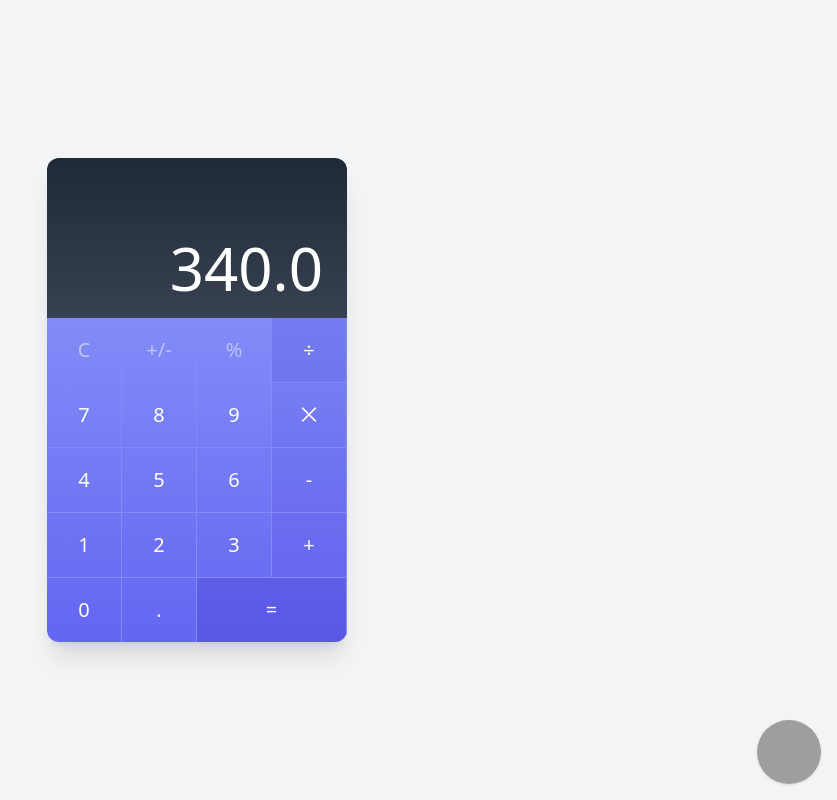
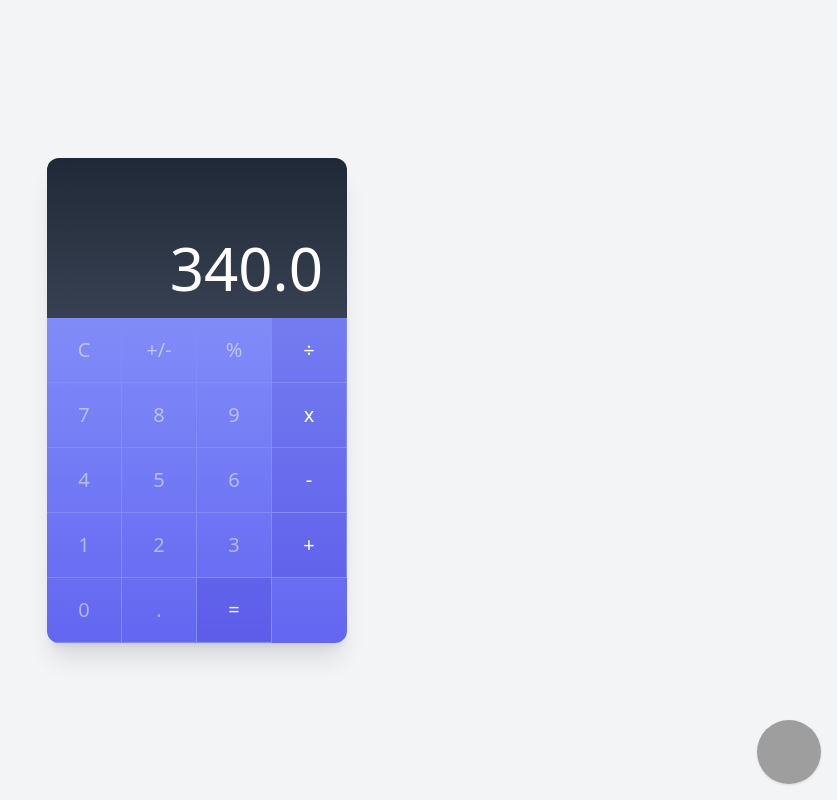
Before and after one commit to AlanMelendez/ZonelessCalculator-AngularV18, an Angular app: page / in a window 1280 px wide. Shown: the whole page, without its empty margins (443-1280 px from the left). Built offline with nearby package versions, Linux system fonts and the light colour scheme; grey boxes are pictures that could not be loaded.

Commit message:
i modified  template calculator.component and use in each button the template calculator-button

```diff
--- a/src/app/calculator/components/calculator/calculator.component.html
+++ b/src/app/calculator/components/calculator/calculator.component.html
@@ -8,60 +8,29 @@
     <calculator-button> +/-</calculator-button>
     <calculator-button> %</calculator-button>
     <calculator-button isCommand > ÷</calculator-button>
-
-
   </div>
   <div class="flex w-full">
-      <div class="w-1/4 border-r border-b border-indigo-400">
-          <button class="w-full h-16 outline-none focus:outline-none hover:bg-indigo-700 hover:bg-opacity-20 text-white text-xl font-light">7</button>
-      </div>
-      <div class="w-1/4 border-r border-b border-indigo-400">
-          <button class="w-full h-16 outline-none focus:outline-none hover:bg-indigo-700 hover:bg-opacity-20 text-white text-xl font-light">8</button>
-      </div>
-      <div class="w-1/4 border-r border-b border-indigo-400">
-          <button class="w-full h-16 outline-none focus:outline-none hover:bg-indigo-700 hover:bg-opacity-20 text-white text-xl font-light">9</button>
-      </div>
-      <div class="w-1/4 border-r border-b border-indigo-400">
-          <button class="w-full h-16 outline-none focus:outline-none bg-indigo-700 bg-opacity-10 hover:bg-opacity-20 text-white text-xl font-light">⨉</button>
-      </div>
+    <calculator-button> 7</calculator-button>
+    <calculator-button> 8</calculator-button>
+    <calculator-button> 9</calculator-button>
+    <calculator-button isCommand > x</calculator-button>
   </div>
   <div class="flex w-full">
-      <div class="w-1/4 border-r border-b border-indigo-400">
-          <button class="w-full h-16 outline-none focus:outline-none hover:bg-indigo-700 hover:bg-opacity-20 text-white text-xl font-light">4</button>
-      </div>
-      <div class="w-1/4 border-r border-b border-indigo-400">
-          <button class="w-full h-16 outline-none focus:outline-none hover:bg-indigo-700 hover:bg-opacity-20 text-white text-xl font-light">5</button>
-      </div>
-      <div class="w-1/4 border-r border-b border-indigo-400">
-          <button class="w-full h-16 outline-none focus:outline-none hover:bg-indigo-700 hover:bg-opacity-20 text-white text-xl font-light">6</button>
-      </div>
-      <div class="w-1/4 border-r border-b border-indigo-400">
-          <button class="w-full h-16 outline-none focus:outline-none bg-indigo-700 bg-opacity-10 hover:bg-opacity-20 text-white text-xl font-light">-</button>
-      </div>
+    <calculator-button> 4</calculator-button>
+    <calculator-button> 5</calculator-button>
+    <calculator-button> 6</calculator-button>
+    <calculator-button isCommand > -</calculator-button>
   </div>
   <div class="flex w-full">
-      <div class="w-1/4 border-r border-b border-indigo-400">
-          <button class="w-full h-16 outline-none focus:outline-none hover:bg-indigo-700 hover:bg-opacity-20 text-white text-xl font-light">1</button>
-      </div>
-      <div class="w-1/4 border-r border-b border-indigo-400">
-          <button class="w-full h-16 outline-none focus:outline-none hover:bg-indigo-700 hover:bg-opacity-20 text-white text-xl font-light">2</button>
-      </div>
-      <div class="w-1/4 border-r border-b border-indigo-400">
-          <button class="w-full h-16 outline-none focus:outline-none hover:bg-indigo-700 hover:bg-opacity-20 text-white text-xl font-light">3</button>
-      </div>
-      <div class="w-1/4 border-r border-b border-indigo-400">
-          <button class="w-full h-16 outline-none focus:outline-none bg-indigo-700 bg-opacity-10 hover:bg-opacity-20 text-white text-xl font-light">+</button>
-      </div>
+    <calculator-button> 1</calculator-button>
+    <calculator-button> 2</calculator-button>
+    <calculator-button> 3</calculator-button>
+    <calculator-button isCommand > +</calculator-button>
   </div>
   <div class="flex w-full">
-      <div class="w-1/4 border-r border-indigo-400">
-          <button class="w-full h-16 outline-none focus:outline-none hover:bg-indigo-700 hover:bg-opacity-20 text-white text-xl font-light">0</button>
-      </div>
-      <div class="w-1/4 border-r border-indigo-400">
-          <button class="w-full h-16 outline-none focus:outline-none hover:bg-indigo-700 hover:bg-opacity-20 text-white text-xl font-light">.</button>
-      </div>
-      <div class="w-2/4 border-r border-indigo-400">
-          <button class="w-full h-16 outline-none focus:outline-none bg-indigo-700 bg-opacity-30 hover:bg-opacity-40 text-white text-xl font-light">=</button>
-      </div>
+
+    <calculator-button> 0</calculator-button>
+    <calculator-button> .</calculator-button>
+    <calculator-button isCommand > =</calculator-button>
   </div>
 </div>
```
